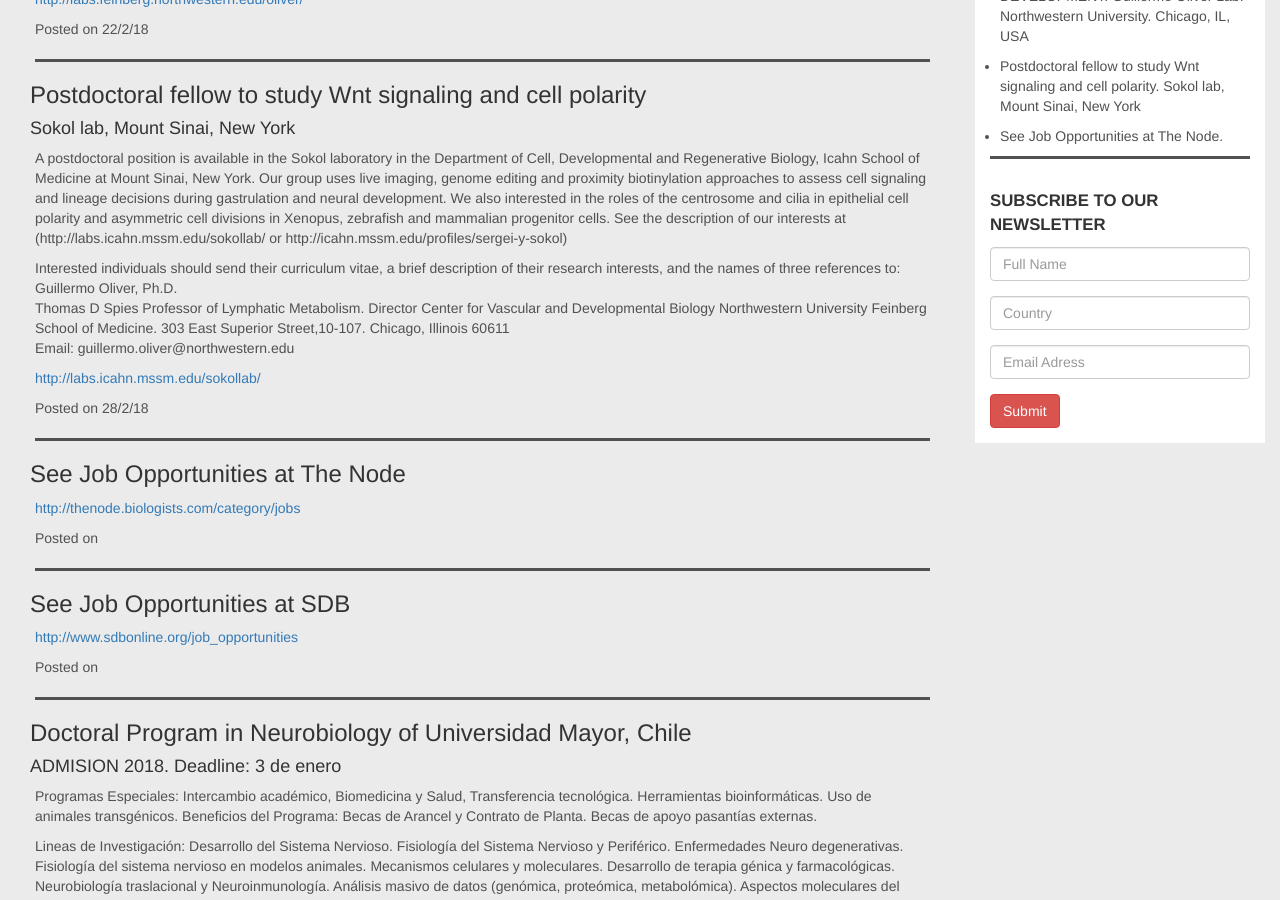
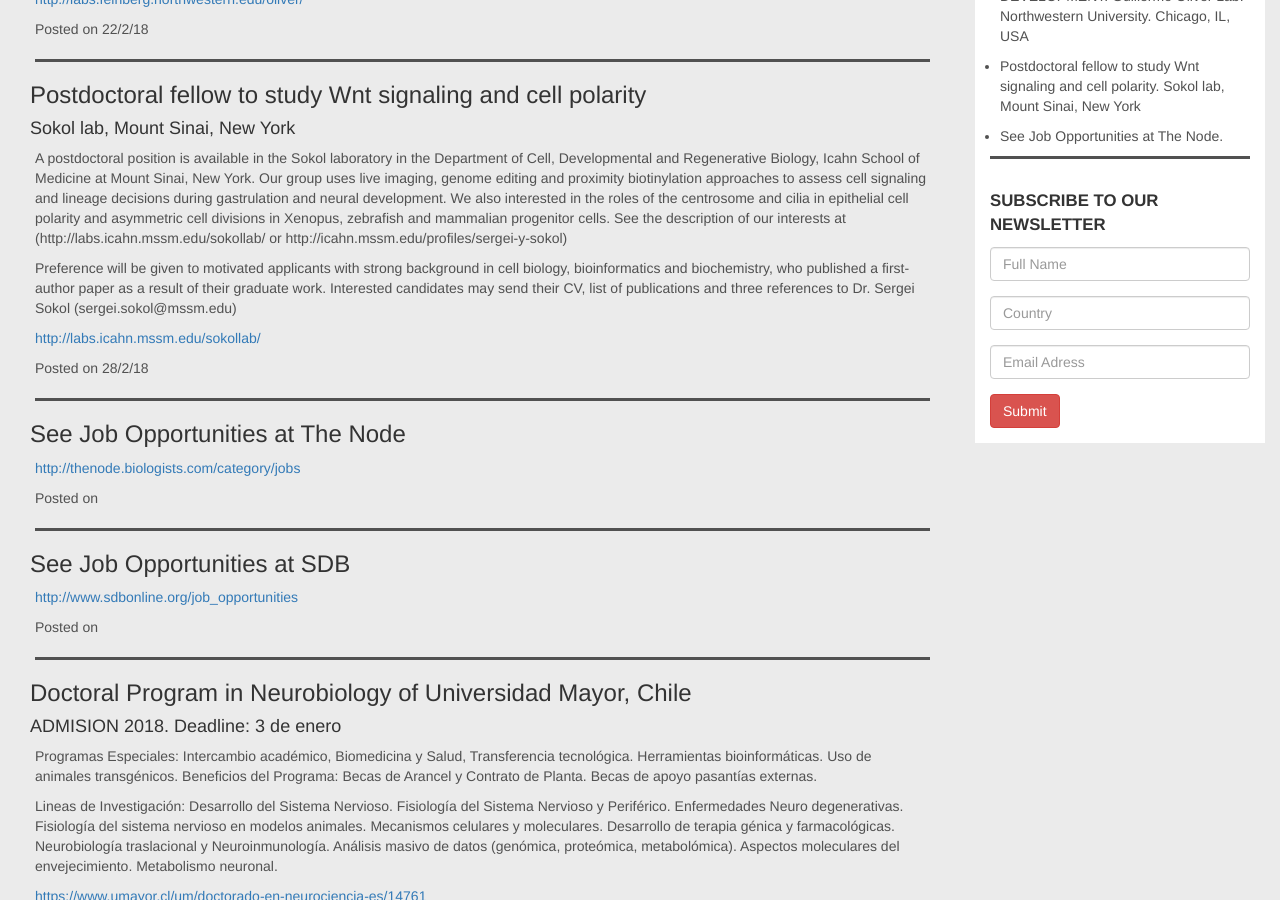
Before and after one commit to lasdb/lasdb.github.io, a Jekyll site: the page built from _posts/2000-01-01-jobs.markdown, in a window 1280 px wide and 900 px high, scrolled down 575 px. Built offline with Jekyll 4.4.1, drawn with Linux system fonts in a browser that asks for light colours; nearby versions of some CDN libraries.

Commit message:
Update 2000-01-01-jobs.markdown

```diff
--- a/_posts/2000-01-01-jobs.markdown
+++ b/_posts/2000-01-01-jobs.markdown
@@ -19,10 +19,7 @@
     date: '28/2/18'
     subtitle: 'Sokol lab, Mount Sinai, New York'
     body: 'A postdoctoral position is available in the Sokol laboratory in the Department of Cell, Developmental and Regenerative Biology, Icahn School of Medicine at Mount Sinai, New York.  Our group uses live imaging, genome editing and proximity biotinylation approaches to assess cell signaling and lineage decisions during gastrulation and neural development.  We also interested in the roles of the centrosome and cilia in epithelial cell polarity and asymmetric cell divisions in Xenopus, zebrafish and mammalian progenitor cells. See the description of our interests at (http://labs.icahn.mssm.edu/sokollab/ or http://icahn.mssm.edu/profiles/sergei-y-sokol)'
-    par2: 'Interested individuals should send their curriculum vitae, a brief description of their research interests, and the names of three references to:
-Guillermo Oliver, Ph.D. <br>Thomas D Spies Professor of Lymphatic Metabolism. Director Center for Vascular and Developmental Biology
-Northwestern University Feinberg School of Medicine. 303 East Superior Street,10-107. Chicago, Illinois 60611 <br>
-Email: guillermo.oliver@northwestern.edu'
+    par2: 'Preference will be given to motivated applicants with strong background in cell biology, bioinformatics and biochemistry, who published a first-author paper as a result of their graduate work.  Interested candidates may send their CV, list of publications and three references to Dr. Sergei Sokol  (sergei.sokol@mssm.edu)'
     URL: 'http://labs.icahn.mssm.edu/sokollab/'
 
   - title: 'See Job Opportunities at The Node'
```
